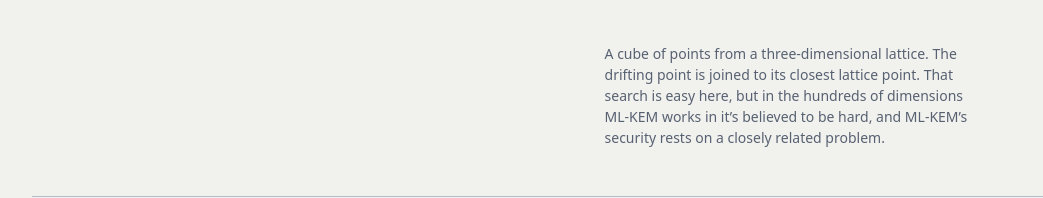
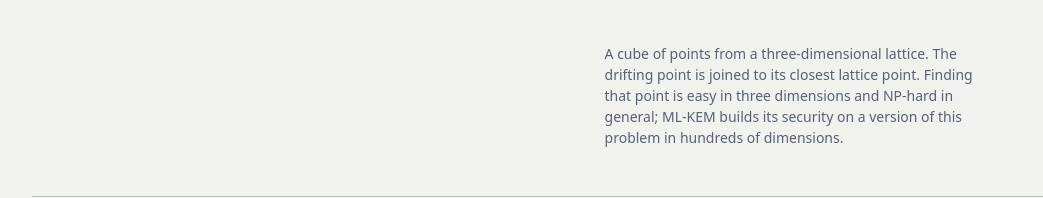
Before and after one commit to tylerharsell/personal-website, a plain HTML site: page index.html in a window 1280 px wide. Shown: the part 562-760 px from the top of the page, without its empty margins (48-1091 px from the left). Drawn offline with Linux system fonts and the light colour scheme; a web font is replaced by a local one.

Commit message:
Tighten lattice caption
Co-Authored-By: Claude Opus 5.5 <noreply@anthropic.com>
Claude-Session: https://claude.ai/code/session_0151HSfYSmKSgyvTN2yhY5i4

```diff
--- a/index.html
+++ b/index.html
@@ -149,7 +149,7 @@
         <circle class="target" cx="449.7" cy="159.0" r="6"/>
         </g></svg>
       </div>
-      <figcaption>A cube of points from a three-dimensional lattice. The drifting point is joined to its closest lattice point. That search is easy here, but in the hundreds of dimensions ML‑KEM works in it’s believed to be hard, and ML‑KEM’s security rests on a closely related problem.</figcaption>
+      <figcaption>A cube of points from a three-dimensional lattice. The drifting point is joined to its closest lattice point. Finding that point is easy in three dimensions and NP‑hard in general; ML‑KEM builds its security on a version of this problem in hundreds of dimensions.</figcaption>
     </figure>
   </header>
 
```
